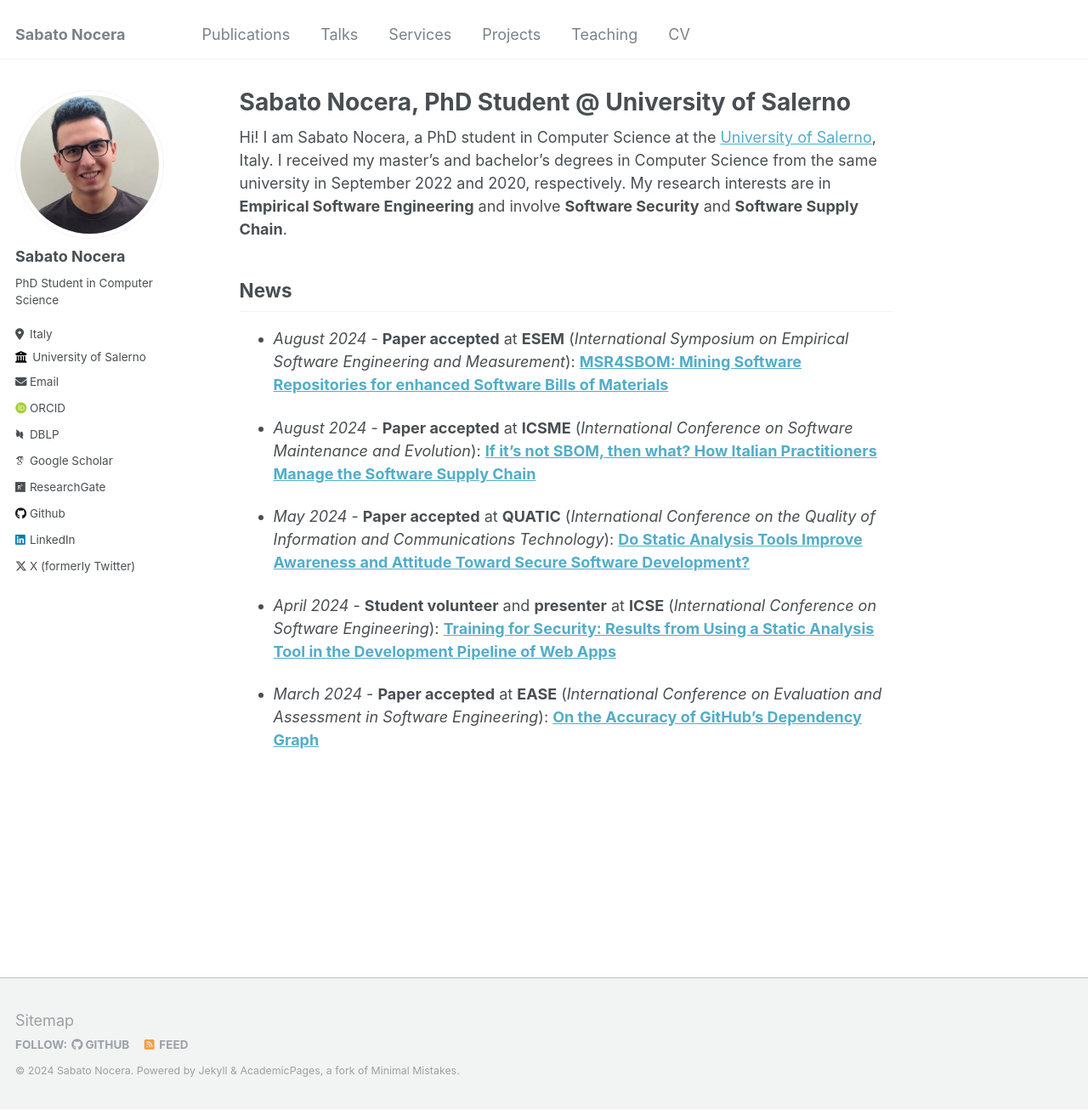
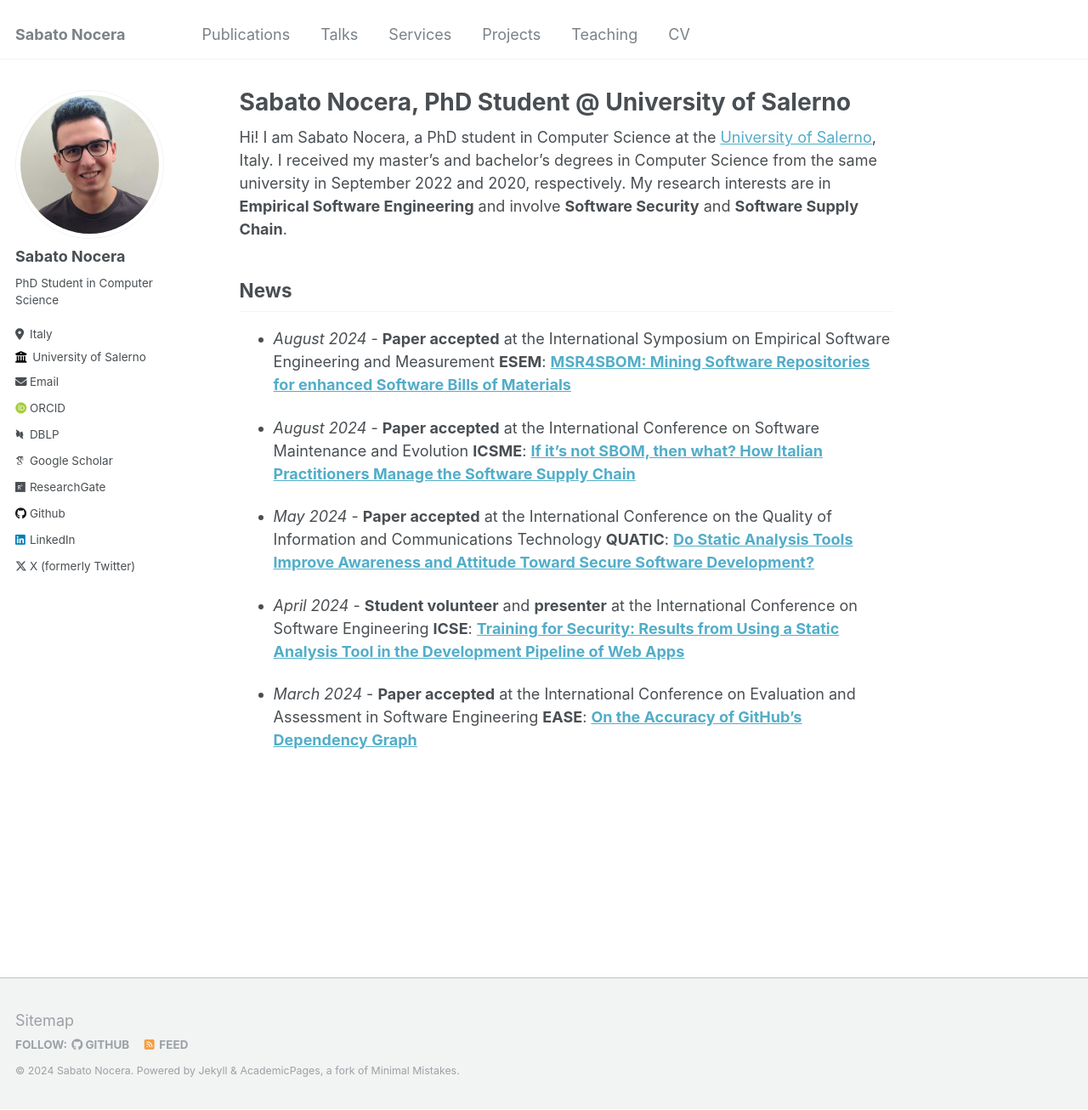
Before and after one commit to sabato-nocera/sabato-nocera.github.io, a Jekyll site: the page built from _pages/about.md, in a window 1280 px wide and 1306 px high. Shown: the whole window at 85% size. Built offline with Jekyll 4.4.1, drawn with Linux system fonts in a browser that asks for light colours; some web fonts are replaced.

Commit message:
Update about.md

```diff
--- a/_pages/about.md
+++ b/_pages/about.md
@@ -11,12 +11,12 @@ Hi! I am Sabato Nocera, a PhD student in Computer Science at the [University of
 
 ## News
 
-* _August 2024_ - **Paper accepted** at **ESEM** (_International Symposium on Empirical Software Engineering and Measurement_): [**MSR4SBOM: Mining Software Repositories for enhanced Software Bills of Materials**](https://sabato-nocera.github.io/publication/scanniello_esem_2024)
+* _August 2024_ - **Paper accepted** at the International Symposium on Empirical Software Engineering and Measurement **ESEM**: [**MSR4SBOM: Mining Software Repositories for enhanced Software Bills of Materials**](https://sabato-nocera.github.io/publication/scanniello_esem_2024)
 
-* _August 2024_ - **Paper accepted** at **ICSME** (_International Conference on Software Maintenance and Evolution_): [**If it’s not SBOM, then what? How Italian Practitioners Manage the Software Supply Chain**](https://sabato-nocera.github.io/publication/nocera_2024_icsme)
+* _August 2024_ - **Paper accepted** at the International Conference on Software Maintenance and Evolution **ICSME**: [**If it’s not SBOM, then what? How Italian Practitioners Manage the Software Supply Chain**](https://sabato-nocera.github.io/publication/nocera_2024_icsme)
 
-* _May 2024_ - **Paper accepted** at **QUATIC** (_International Conference on the Quality of Information and Communications Technology_): [**Do Static Analysis Tools Improve Awareness and Attitude Toward Secure Software Development?**](https://sabato-nocera.github.io/publication/nocera_2024_quatic)
+* _May 2024_ - **Paper accepted** at the International Conference on the Quality of Information and Communications Technology **QUATIC**: [**Do Static Analysis Tools Improve Awareness and Attitude Toward Secure Software Development?**](https://sabato-nocera.github.io/publication/nocera_2024_quatic)
 
-* _April 2024_ - **Student volunteer** and **presenter** at **ICSE** (_International Conference on Software Engineering_): [**Training for Security: Results from Using a Static Analysis Tool in the Development Pipeline of Web Apps**](https://doi.org/10.1145/3639474.3640073)
+* _April 2024_ - **Student volunteer** and **presenter** at the International Conference on Software Engineering **ICSE**: [**Training for Security: Results from Using a Static Analysis Tool in the Development Pipeline of Web Apps**](https://doi.org/10.1145/3639474.3640073)
 
-* _March 2024_ - **Paper accepted** at **EASE** (_International Conference on Evaluation and Assessment in Software Engineering_): [**On the Accuracy of GitHub's Dependency Graph**](https://doi.org/10.1145/3661167.3661175)
+* _March 2024_ - **Paper accepted** at the International Conference on Evaluation and Assessment in Software Engineering **EASE**: [**On the Accuracy of GitHub's Dependency Graph**](https://doi.org/10.1145/3661167.3661175)
```
